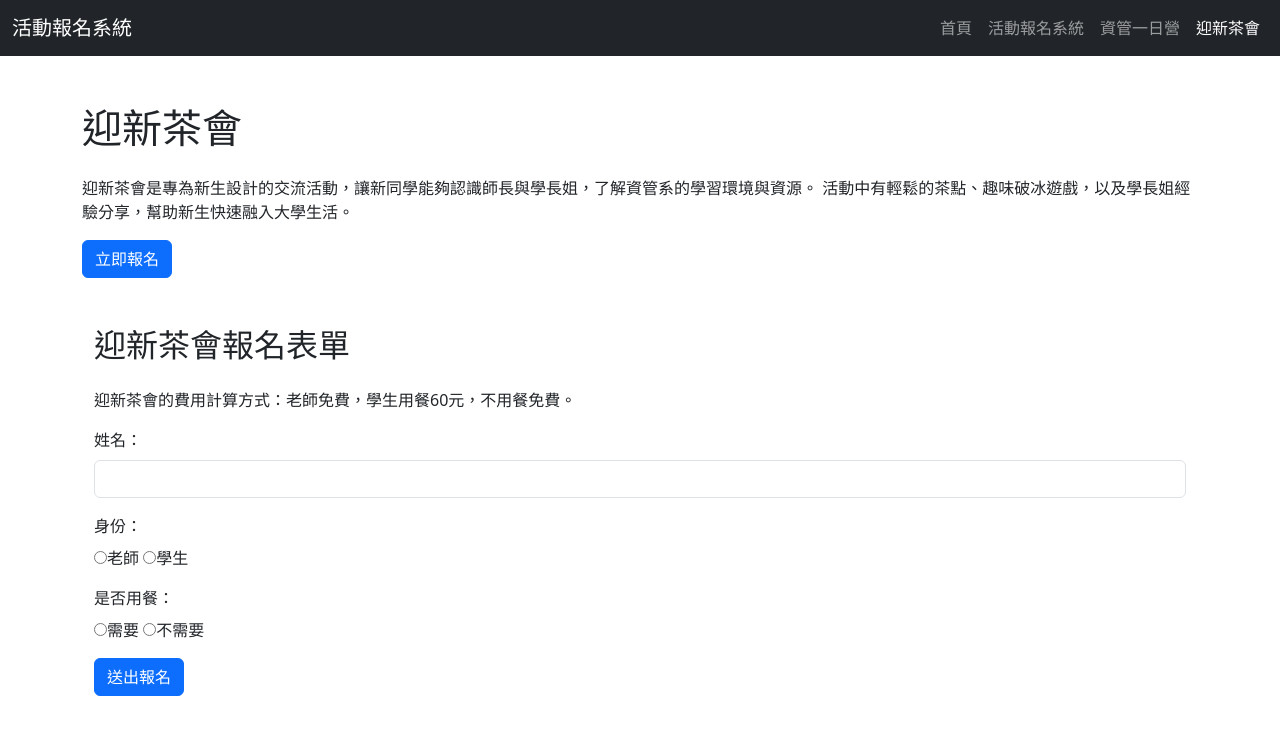
After one commit to evelynnyn/evelyn, a PHP site: page /status.php in a window 1280 px wide. The commit adds this page. Shown: the top 735 px of the page. Run offline with PHP 8.4, Linux system fonts and the light colour scheme.

Commit message:
Add files via upload

```diff
--- a/header.php
+++ b/header.php
@@ -1,55 +1,28 @@
 <?php
-// week02/header.php
-$current = basename($_SERVER['PHP_SELF']);
-function nav_active($file) {
-    global $current;
-    return $current === $file ? ' active' : '';
-}
+
+$current_page = basename($_SERVER['PHP_SELF']);
 ?>
-<!DOCTYPE html>
-<html lang="zh-Hant">
-<head>
-	<meta charset="UTF-8">
-	<meta name="viewport" content="width=device-width, initial-scale=1.0">
-	<title>聯絡</title>
-	<style>
-		body { font-family: Arial, sans-serif; background: #f5f5f5; margin: 0; padding: 0; }
-		nav {
-			background: #34495e;
-			padding: 0 0 0 32px;
-			box-shadow: 0 2px 4px #bbb;
-		}
-		nav ul {
-			list-style: none;
-			margin: 0;
-			padding: 0;
-			display: flex;
-		}
-		nav ul li {
-			margin: 0 20px 0 0;
-		}
-		nav ul li a {
-			color: #fff;
-			text-decoration: none;
-			font-weight: bold;
-			font-size: 1.1em;
-			transition: color 0.2s;
-		}
-		nav ul li a:hover {
-			color: #f39c12;
-		}
-		.container { max-width: 800px; margin: 40px auto; background: #fff; border-radius: 8px; box-shadow: 0 2px 8px #ccc; padding: 32px; }
-		h1 { color: #2c3e50; }
-		p { color: #555; font-size: 1.2em; }
-		footer { text-align: center; color: #888; margin-top: 40px; }
-	</style>
-</head>
-<body>
-	<nav>
-		<ul>
-			<li><a href="0916.php">首頁</a></li>
-			<li><a href="about2.php">關於</a></li>
-			<li><a href="contact2.php">聯絡</a></li>
-		</ul>
-	</nav>
-	<div class="container">
+<nav class="navbar navbar-expand-lg navbar-dark bg-dark">
+	<div class="container-fluid">
+		<a class="navbar-brand" href="index.php">活動報名系統</a>
+		<button class="navbar-toggler" type="button" data-bs-toggle="collapse" data-bs-target="#navbarNav">
+			<span class="navbar-toggler-icon"></span>
+		</button>
+		<div class="collapse navbar-collapse" id="navbarNav">
+			<ul class="navbar-nav ms-auto">
+				<li class="nav-item">
+					<a class="nav-link <?php if($current_page=='index.php') echo 'active'; ?>" href="index.php">首頁</a>
+				</li>
+				<li class="nav-item">
+					<a class="nav-link <?php if($current_page=='system.php') echo 'active'; ?>" href="system.php">活動報名系統</a>
+				</li>
+				<li class="nav-item">
+					<a class="nav-link <?php if($current_page=='conference.php') echo 'active'; ?>" href="conference.php">資管一日營</a>
+				</li>
+				<li class="nav-item">
+					<a class="nav-link <?php if($current_page=='status.php') echo 'active'; ?>" href="status.php">迎新茶會</a>
+				</li>
+			</ul>
+		</div>
+	</div>
+</nav>
--- /dev/null
+++ b/status.php
@@ -0,0 +1,80 @@
+<!DOCTYPE html>
+<html lang="zh-Hant">
+<head>
+	<meta charset="UTF-8">
+	<meta name="viewport" content="width=device-width, initial-scale=1">
+	<title>迎新茶會</title>
+	<link href="https://cdn.jsdelivr.net/npm/bootstrap@5.3.3/dist/css/bootstrap.min.css" rel="stylesheet">
+</head>
+<body>
+
+<?php include 'header.php'; ?>
+
+<div class="container my-5">
+	<h1 class="mb-4">迎新茶會</h1>
+	<p>
+		迎新茶會是專為新生設計的交流活動，讓新同學能夠認識師長與學長姐，了解資管系的學習環境與資源。
+		活動中有輕鬆的茶點、趣味破冰遊戲，以及學長姐經驗分享，幫助新生快速融入大學生活。
+	</p>
+	<a href="#" class="btn btn-primary">立即報名</a>
+
+<div class="container mt-5">
+  <h2 class="mb-4">迎新茶會報名表單</h2>
+  <p>迎新茶會的費用計算方式：老師免費，學生用餐60元，不用餐免費。</p>
+
+
+  <form action="status.php" method="post">
+
+    <div class="mb-3">
+      <label for="name" class="form-label">姓名：</label>
+      <input type="text" class="form-control" id="name" name="name" required>
+    </div>
+
+
+    <div class="mb-3">
+      <label class="form-label">身份：</label><br>
+      <input type="radio" name="role" value="teacher" required>老師
+      <input type="radio" name="role" value="student">學生
+    </div>
+
+	<div class="mb-3">
+      <label class="form-label">是否用餐：</label><br>
+      <input type="radio" name="meal" value="yes" required>需要
+
+      <input type="radio" name="meal" value="no">不需要
+	</div>
+
+    <button type="submit" class="btn btn-primary">送出報名</button>
+  </form>
+
+
+<?php
+  if ($_SERVER["REQUEST_METHOD"] == "POST") {
+      $name = $_POST["name"];
+	    $role = $_POST["role"];
+      $meal = $_POST["meal"];
+      $fee = 0;
+
+      if ($role == "teacher") {
+	          $fee = 0;
+	      } elseif ($role == "student") {
+	          if ($meal == "yes") {
+	              $fee = 60;
+	          } else {
+	              $fee = 0;
+	          }
+	      }
+
+      echo "<div class='alert alert-success mt-4'>";
+      echo "姓名：" . htmlspecialchars($name) . "<br>";
+      echo "費用：" . $fee . " 元";
+      echo "</div>";
+  }
+  ?>
+
+</div>
+
+
+<script src="https://cdn.jsdelivr.net/npm/bootstrap@5.3.3/dist/js/bootstrap.bundle.min.js"></script>
+</body>
+</html>
```
Also changed, not shown: conference.php (added, +76 -0 lines), custom.css (added, +19 -0 lines), index.php (added, +20 -0 lines), system.php (added, +39 -0 lines).
